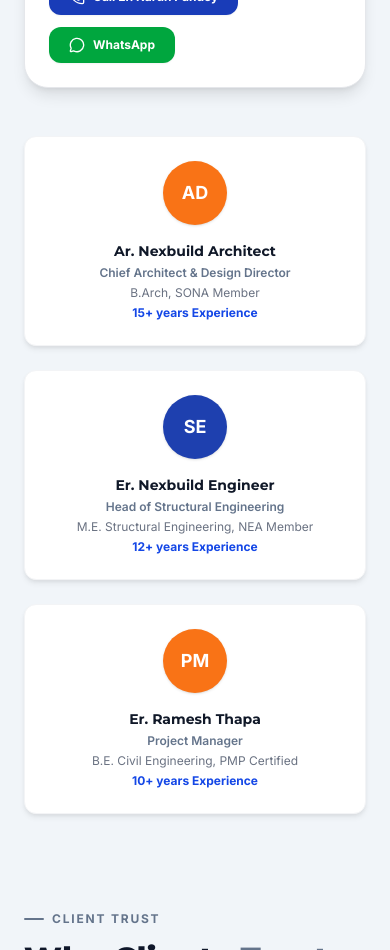
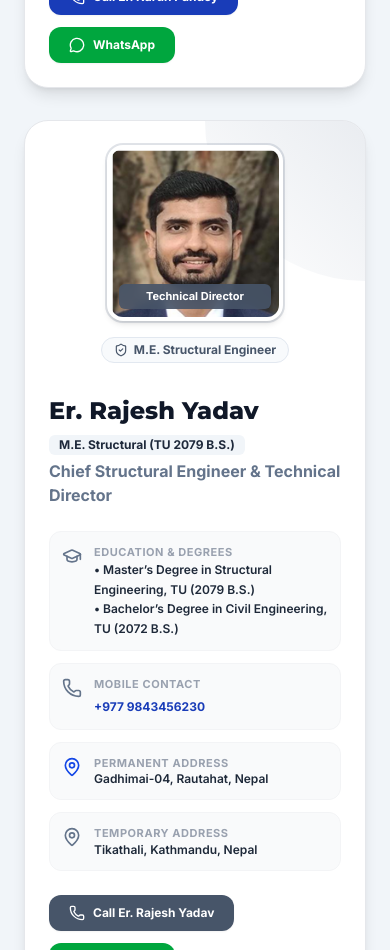
Before and after one commit to saroj60/nexbuild, a React (Vite) app: page /about in a window 390 px wide. Shown: the part 5600-6550 px from the top of the page. Built offline with nearby package versions, Linux system fonts and the light colour scheme; no server answers.

Commit message:
Add Er. Rajesh Yadav featured Key Leadership profile card to About Us page

```diff
--- a/src/data.jsx
+++ b/src/data.jsx
@@ -354,9 +354,22 @@ export const TEAM = [
     color: '#1e40af',
     featuredKeyPerson: true,
   },
-  { id: 2, name: 'Ar. Nexbuild Architect', designation: 'Chief Architect & Design Director', qualification: 'B.Arch, SONA Member', experience: '15+ years', avatar: 'AD', color: '#f97316' },
-  { id: 3, name: 'Er. Nexbuild Engineer', designation: 'Head of Structural Engineering', qualification: 'M.E. Structural Engineering, NEA Member', experience: '12+ years', avatar: 'SE', color: '#1e40af' },
-  { id: 4, name: 'Er. Ramesh Thapa', designation: 'Project Manager', qualification: 'B.E. Civil Engineering, PMP Certified', experience: '10+ years', avatar: 'PM', color: '#f97316' },
+  {
+    id: 2,
+    name: 'Er. Rajesh Yadav',
+    designation: 'Chief Structural Engineer & Technical Director',
+    qualification: 'Master’s Degree in Structural Engineering, TU (2079 B.S.) | B.E. Civil (2072 B.S.)',
+    experience: 'M.E. Structural (TU 2079 B.S.)',
+    phone: '9843456230',
+    permanentAddress: 'Gadhimai-04, Rautahat, Nepal',
+    temporaryAddress: 'Tikathali, Kathmandu, Nepal',
+    image: '/rajesh-yadav.png',
+    avatar: 'RY',
+    color: '#f97316',
+    featuredKeyPerson: true,
+  },
+  { id: 3, name: 'Ar. Nexbuild Architect', designation: 'Chief Architect & Design Director', qualification: 'B.Arch, SONA Member', experience: '15+ years', avatar: 'AD', color: '#f97316' },
+  { id: 4, name: 'Er. Ramesh Thapa', designation: 'Project Manager', qualification: 'B.E. Civil Engineering, PMP Certified', experience: '10+ years', avatar: 'PM', color: '#1e40af' },
 ];
 
 // ============================================================
--- a/src/pages/AboutPage.jsx
+++ b/src/pages/AboutPage.jsx
@@ -274,12 +274,14 @@ export default function AboutPage() {
             center
           />
 
-          {/* Featured Key Person Profile - Er. Karun Pandey */}
+          {/* Featured Key Persons Profiles - Er. Karun Pandey & Er. Rajesh Yadav */}
+          <div className="space-y-8 mb-12">
+            {/* Er. Karun Pandey Card */}
             <motion.div
               initial="hidden" whileInView="visible" viewport={viewportOnce} variants={fadeUp}
-            className="bg-white rounded-3xl p-6 sm:p-8 md:p-10 border border-gray-200 shadow-lg mb-12 relative overflow-hidden group"
+              className="bg-white rounded-3xl p-6 sm:p-8 md:p-10 border border-gray-200 shadow-lg relative overflow-hidden group"
             >
-            <div className="absolute top-0 right-0 w-40 h-40 bg-gradient-to-bl from-orange-400/20 to-transparent rounded-bl-full pointer-events-none" />
+              <div className="absolute top-0 right-0 w-40 h-40 bg-gradient-to-bl from-blue-600/15 to-transparent rounded-bl-full pointer-events-none" />
               <div className="grid grid-cols-1 md:grid-cols-12 gap-8 items-center">
 
                 {/* Photo Column */}
@@ -294,7 +296,7 @@ export default function AboutPage() {
                       Managing Director
                     </div>
                   </div>
-                <span className="inline-flex items-center gap-1.5 text-xs bg-orange-50 text-orange-600 font-bold px-3 py-1 rounded-full border border-orange-200">
+                  <span className="inline-flex items-center gap-1.5 text-xs bg-blue-50 text-blue-800 font-bold px-3 py-1 rounded-full border border-blue-200">
                     <ShieldCheck className="w-3.5 h-3.5" /> Licensed Civil Engineer
                   </span>
                 </div>
@@ -380,12 +382,120 @@ export default function AboutPage() {
               </div>
             </motion.div>
 
+            {/* Er. Rajesh Yadav Card */}
+            <motion.div
+              initial="hidden" whileInView="visible" viewport={viewportOnce} variants={fadeUp}
+              className="bg-white rounded-3xl p-6 sm:p-8 md:p-10 border border-gray-200 shadow-lg relative overflow-hidden group"
+            >
+              <div className="absolute top-0 right-0 w-40 h-40 bg-gradient-to-bl from-orange-400/20 to-transparent rounded-bl-full pointer-events-none" />
+              <div className="grid grid-cols-1 md:grid-cols-12 gap-8 items-center">
+
+                {/* Photo Column */}
+                <div className="md:col-span-4 lg:col-span-3 flex flex-col items-center text-center">
+                  <div className="relative w-44 h-44 sm:w-48 sm:h-48 rounded-2xl overflow-hidden shadow-md border-4 border-white ring-2 ring-orange-500/20 mb-4 bg-gray-100">
+                    <img
+                      src="/rajesh-yadav.png"
+                      alt="Er. Rajesh Yadav - Chief Structural Engineer"
+                      className="w-full h-full object-cover object-top"
+                    />
+                    <div className="absolute bottom-2 left-2 right-2 bg-orange-600/90 text-white text-[11px] font-bold py-1 px-2 rounded-md backdrop-blur-xs">
+                      Technical Director
+                    </div>
+                  </div>
+                  <span className="inline-flex items-center gap-1.5 text-xs bg-orange-50 text-orange-600 font-bold px-3 py-1 rounded-full border border-orange-200">
+                    <ShieldCheck className="w-3.5 h-3.5" /> M.E. Structural Engineer
+                  </span>
+                </div>
+
+                {/* Details Column */}
+                <div className="md:col-span-8 lg:col-span-9 space-y-4">
+                  <div>
+                    <div className="flex flex-wrap items-center gap-2 mb-1">
+                      <h3 className="text-2xl sm:text-3xl font-extrabold text-gray-900">Er. Rajesh Yadav</h3>
+                      <span className="text-xs bg-orange-100 text-orange-800 font-extrabold px-2.5 py-0.5 rounded-md">
+                        M.E. Structural (TU 2079 B.S.)
+                      </span>
+                    </div>
+                    <p className="text-orange-500 font-bold text-base sm:text-lg">
+                      Chief Structural Engineer & Technical Director
+                    </p>
+                  </div>
+
+                  {/* Key Info Grid */}
+                  <div className="grid grid-cols-1 sm:grid-cols-2 gap-3 pt-2">
+                    <div className="flex items-start gap-3 p-3 bg-gray-50 rounded-xl border border-gray-100 sm:col-span-2">
+                      <GraduationCap className="w-5 h-5 text-orange-500 mt-0.5 flex-shrink-0" />
+                      <div>
+                        <p className="text-[11px] font-bold uppercase tracking-wider text-gray-400">Education & Degrees</p>
+                        <p className="text-xs sm:text-sm font-semibold text-gray-800 leading-relaxed">
+                          • Master’s Degree in Structural Engineering, TU (2079 B.S.)<br />
+                          • Bachelor’s Degree in Civil Engineering, TU (2072 B.S.)
+                        </p>
+                      </div>
+                    </div>
+
+                    <div className="flex items-start gap-3 p-3 bg-gray-50 rounded-xl border border-gray-100">
+                      <Phone className="w-5 h-5 text-orange-500 mt-0.5 flex-shrink-0" />
+                      <div>
+                        <p className="text-[11px] font-bold uppercase tracking-wider text-gray-400">Mobile Contact</p>
+                        <a href="tel:9843456230" className="text-xs sm:text-sm font-bold text-blue-800 hover:underline">
+                          +977 9843456230
+                        </a>
+                      </div>
+                    </div>
+
+                    <div className="flex items-start gap-3 p-3 bg-gray-50 rounded-xl border border-gray-100">
+                      <MapPin className="w-5 h-5 text-blue-700 mt-0.5 flex-shrink-0" />
+                      <div>
+                        <p className="text-[11px] font-bold uppercase tracking-wider text-gray-400">Permanent Address</p>
+                        <p className="text-xs sm:text-sm font-semibold text-gray-800">
+                          Gadhimai-04, Rautahat, Nepal
+                        </p>
+                      </div>
+                    </div>
+
+                    <div className="flex items-start gap-3 p-3 bg-gray-50 rounded-xl border border-gray-100 sm:col-span-2">
+                      <MapPin className="w-5 h-5 text-orange-500 mt-0.5 flex-shrink-0" />
+                      <div>
+                        <p className="text-[11px] font-bold uppercase tracking-wider text-gray-400">Temporary Address</p>
+                        <p className="text-xs sm:text-sm font-semibold text-gray-800">
+                          Tikathali, Kathmandu, Nepal
+                        </p>
+                      </div>
+                    </div>
+                  </div>
+
+                  {/* Quick Action Buttons */}
+                  <div className="flex flex-wrap items-center gap-3 pt-2">
+                    <a
+                      href="tel:9843456230"
+                      className="inline-flex items-center gap-2 bg-orange-600 hover:bg-orange-700 text-white font-bold text-xs sm:text-sm px-5 py-2.5 rounded-xl transition-colors shadow-xs"
+                    >
+                      <Phone className="w-4 h-4" />
+                      Call Er. Rajesh Yadav
+                    </a>
+                    <a
+                      href="https://wa.me/9779843456230"
+                      target="_blank"
+                      rel="noopener noreferrer"
+                      className="inline-flex items-center gap-2 bg-green-600 hover:bg-green-700 text-white font-bold text-xs sm:text-sm px-5 py-2.5 rounded-xl transition-colors shadow-xs"
+                    >
+                      <MessageCircle className="w-4 h-4" />
+                      WhatsApp
+                    </a>
+                  </div>
+                </div>
+
+              </div>
+            </motion.div>
+          </div>
+
           {/* Other Leadership Team Members */}
           <motion.div
-            className="grid grid-cols-1 sm:grid-cols-2 lg:grid-cols-3 gap-6"
+            className="grid grid-cols-1 sm:grid-cols-2 lg:grid-cols-2 gap-6"
             initial="hidden" whileInView="visible" viewport={viewportOnce} variants={staggerContainer}
           >
-            {team.filter(m => m.id !== 1).map((member) => (
+            {team.filter(m => !m.featuredKeyPerson).map((member) => (
               <motion.div
                 key={member.id}
                 variants={fadeUp}
```
Also changed, not shown: db.json, public/rajesh-yadav.png (added). Lines whose indentation alone changed are shown as unchanged.
